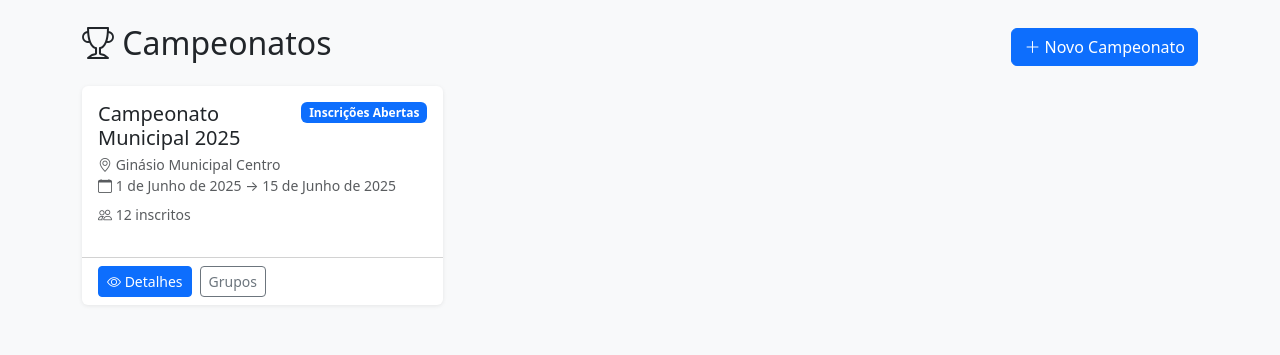
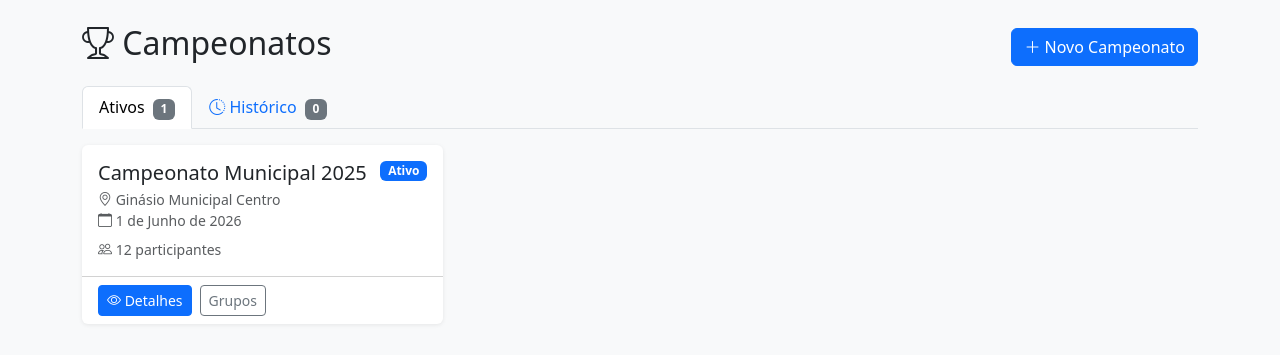
Before and after one commit to marcoantonio567/organizador-campeonatos-tt, a Django app: page /campeonatos/ in a window 1280 px wide. Shown: the part 56-411 px from the top of the page. Run offline with Django 5.2, Linux system fonts and the light colour scheme; data comes from the database, SQL or seed files in the repository; tables that the repository leaves empty hold one stand-in row (values such as "Sample post").

Commit message:
Refatora modelo de campeonato: remove campo 'data_fim' e 'status', adiciona 'finalizado' e ajusta exibição nas views e templates

```diff
--- a/championships/admin.py
+++ b/championships/admin.py
@@ -21,8 +21,8 @@ class GroupStandingInline(admin.TabularInline):
 
 @admin.register(Championship)
 class ChampionshipAdmin(admin.ModelAdmin):
-    list_display = ['name', 'status', 'data_inicio', 'data_fim', 'local']
-    list_filter = ['status']
+    list_display = ['name', 'data_inicio', 'local', 'finalizado']
+    list_filter = ['finalizado']
     search_fields = ['name']
     inlines = [EnrollmentInline]
 
--- a/championships/forms.py
+++ b/championships/forms.py
@@ -6,13 +6,11 @@ from players.models import Player
 class ChampionshipForm(forms.ModelForm):
     class Meta:
         model = Championship
-        fields = ['name', 'data_inicio', 'data_fim', 'local', 'status']
+        fields = ['name', 'data_inicio', 'local']
         widgets = {
             'name': forms.TextInput(attrs={'class': 'form-control'}),
             'data_inicio': forms.DateInput(attrs={'class': 'form-control', 'type': 'date'}),
-            'data_fim': forms.DateInput(attrs={'class': 'form-control', 'type': 'date'}),
             'local': forms.TextInput(attrs={'class': 'form-control'}),
-            'status': forms.Select(attrs={'class': 'form-select'}),
         }
 
 
--- a/championships/models.py
+++ b/championships/models.py
@@ -3,20 +3,20 @@ from players.models import Player
 
 
 class Championship(models.Model):
-    STATUS_CHOICES = [
-        ('rascunho', 'Rascunho'),
-        ('inscricoes', 'Inscrições Abertas'),
-        ('fase_grupos', 'Fase de Grupos'),
-        ('eliminatorias', 'Fase Eliminatória'),
-        ('finalizado', 'Finalizado'),
-    ]
+    name = models.CharField('Nome', max_length=200)
+    data_inicio = models.DateField('Data')
+    local = models.CharField('Local', max_length=200)
+    finalizado = models.BooleanField('Finalizado', default=False)
+    created_at = models.DateTimeField(auto_now_add=True)
 
-    name = models.CharField('Nome', max_length=200)
-    data_inicio = models.DateField('Data de Início')
-    data_fim = models.DateField('Data de Fim')
-    local = models.CharField('Local', max_length=200)
-    status = models.CharField('Status', max_length=20, choices=STATUS_CHOICES, default='rascunho')
-    created_at = models.DateTimeField(auto_now_add=True)
+    @property
+    def is_finished(self):
+        from datetime import date
+        return self.finalizado or self.data_inicio < date.today()
+
+    @property
+    def has_bracket(self):
+        return self.matches.exclude(phase='grupo').exists()
 
     class Meta:
         verbose_name = 'Campeonato'
--- a/championships/services.py
+++ b/championships/services.py
@@ -269,3 +269,7 @@ def advance_winner(match: Match) -> None:
     _advance_winner(match)
     if match.group_id:
         calculate_standings(match.group)
+    # Auto-finalize championship when the final match has a winner
+    if match.phase == 'final' and match.winner_id:
+        match.championship.finalizado = True
+        match.championship.save(update_fields=['finalizado'])
--- a/championships/urls.py
+++ b/championships/urls.py
@@ -8,6 +8,7 @@ urlpatterns = [
     path('novo/', views.ChampionshipCreateView.as_view(), name='create'),
     path('<int:pk>/', views.ChampionshipDetailView.as_view(), name='detail'),
     path('<int:pk>/editar/', views.ChampionshipUpdateView.as_view(), name='update'),
+    path('<int:pk>/excluir/', views.ChampionshipDeleteView.as_view(), name='delete'),
     path('<int:pk>/inscrever/', views.EnrollPlayerView.as_view(), name='enroll'),
     path('<int:pk>/remover-inscricao/<int:enrollment_pk>/', views.RemoveEnrollmentView.as_view(), name='remove_enrollment'),
     path('<int:pk>/gerar-grupos/', views.GenerateGroupsView.as_view(), name='generate_groups'),
--- a/championships/views.py
+++ b/championships/views.py
@@ -1,7 +1,7 @@
 from django.contrib import messages
 from django.shortcuts import get_object_or_404, redirect
 from django.urls import reverse_lazy, reverse
-from django.views.generic import ListView, CreateView, UpdateView, DetailView, FormView, View
+from django.views.generic import ListView, CreateView, UpdateView, DetailView, DeleteView, FormView, View
 
 from .forms import ChampionshipForm, EnrollPlayerForm, GenerateGroupsForm
 from .models import Championship, Enrollment, Group
@@ -17,6 +17,15 @@ class ChampionshipListView(ListView):
     model = Championship
     template_name = 'championships/list.html'
     context_object_name = 'championships'
+
+    def get_context_data(self, **kwargs):
+        from datetime import date
+        ctx = super().get_context_data(**kwargs)
+        today = date.today()
+        ctx['ativos']    = Championship.objects.filter(data_inicio__gte=today).order_by('-data_inicio')
+        ctx['historico'] = Championship.objects.filter(data_inicio__lt=today).order_by('-data_inicio')
+        ctx['today'] = today
+        return ctx
 
 
 class ChampionshipCreateView(CreateView):
@@ -56,7 +65,15 @@ class ChampionshipDetailView(DetailView):
         ctx['enrollments'] = championship.enrollments.select_related('player').order_by('seed')
         ctx['enroll_form'] = EnrollPlayerForm(championship)
         ctx['generate_groups_form'] = GenerateGroupsForm()
+        ctx['has_bracket'] = championship.matches.exclude(phase='grupo').exists()
         return ctx
+
+
+class ChampionshipDeleteView(DeleteView):
+    model = Championship
+    template_name = 'championships/confirm_delete.html'
+    success_url = reverse_lazy('championships:list')
+    context_object_name = 'championship'
 
 
 class EnrollPlayerView(View):
@@ -91,8 +108,6 @@ class GenerateGroupsView(View):
                 groups = generate_groups(championship, num_groups)
                 for group in groups:
                     generate_round_robin(group)
-                championship.status = 'fase_grupos'
-                championship.save(update_fields=['status'])
                 messages.success(request, f'{len(groups)} grupos gerados com sucesso.')
             except ValueError as e:
                 messages.error(request, str(e))
@@ -118,8 +133,6 @@ class GenerateEliminationView(View):
         championship = get_object_or_404(Championship, pk=pk)
         try:
             generate_elimination_bracket(championship)
-            championship.status = 'eliminatorias'
-            championship.save(update_fields=['status'])
             messages.success(request, 'Chave eliminatória gerada com sucesso.')
         except ValueError as e:
             messages.error(request, str(e))
--- a/fixtures/initial_data.json
+++ b/fixtures/initial_data.json
@@ -14,10 +14,9 @@
 
   {"model": "championships.championship", "pk": 1, "fields": {
     "name": "Campeonato Municipal 2025",
-    "data_inicio": "2025-06-01",
-    "data_fim": "2025-06-15",
+    "data_inicio": "2026-06-01",
     "local": "Ginásio Municipal Centro",
-    "status": "inscricoes",
+    "finalizado": false,
     "created_at": "2025-01-01T00:00:00Z"
   }},
 
--- /dev/null
+++ b/templates/championships/_card.html
@@ -0,0 +1,36 @@
+<div class="col-md-4">
+  <div class="card h-100 {% if historico %}border-secondary opacity-75{% endif %}">
+    <div class="card-body">
+      <div class="d-flex justify-content-between align-items-start">
+        <h5 class="card-title mb-1">{{ ch.name }}</h5>
+        {% if ch.is_finished %}
+          <span class="badge bg-success">Finalizado</span>
+        {% else %}
+          <span class="badge bg-primary">Ativo</span>
+        {% endif %}
+      </div>
+      <p class="text-muted small mb-2">
+        <i class="bi bi-geo-alt"></i> {{ ch.local }}<br>
+        <i class="bi bi-calendar"></i> {{ ch.data_inicio }}
+      </p>
+      <p class="text-muted small mb-0">
+        <i class="bi bi-people"></i> {{ ch.enrollments.count }} participantes
+      </p>
+    </div>
+    <div class="card-footer bg-transparent d-flex gap-2">
+      <a href="{% url 'championships:detail' ch.pk %}" class="btn btn-sm btn-primary">
+        <i class="bi bi-eye"></i> Detalhes
+      </a>
+      {% if ch.groups.exists %}
+      <a href="{% url 'championships:groups' ch.pk %}" class="btn btn-sm btn-outline-secondary">
+        Grupos
+      </a>
+      {% endif %}
+      {% if ch.has_bracket %}
+      <a href="{% url 'championships:bracket' ch.pk %}" class="btn btn-sm btn-outline-danger">
+        Chave
+      </a>
+      {% endif %}
+    </div>
+  </div>
+</div>
--- a/templates/championships/groups.html
+++ b/templates/championships/groups.html
@@ -8,7 +8,7 @@
     <a href="{% url 'championships:detail' championship.pk %}" class="btn btn-outline-secondary btn-sm">
       <i class="bi bi-arrow-left"></i> Voltar
     </a>
-    {% if championship.status == 'fase_grupos' %}
+    {% if not championship.is_finished %}
     <form method="post" action="{% url 'championships:generate_elimination' championship.pk %}">
       {% csrf_token %}
       <button class="btn btn-danger btn-sm">
--- a/templates/championships/list.html
+++ b/templates/championships/list.html
@@ -9,44 +9,46 @@
   </a>
 </div>
 
-<div class="row g-3">
-  {% for ch in championships %}
-  <div class="col-md-4">
-    <div class="card h-100">
-      <div class="card-body">
-        <div class="d-flex justify-content-between align-items-start">
-          <h5 class="card-title mb-1">{{ ch.name }}</h5>
-          <span class="badge badge-status-{{ ch.status }}">{{ ch.get_status_display }}</span>
-        </div>
-        <p class="text-muted small mb-2">
-          <i class="bi bi-geo-alt"></i> {{ ch.local }}<br>
-          <i class="bi bi-calendar"></i> {{ ch.data_inicio }} → {{ ch.data_fim }}
-        </p>
-        <p class="text-muted small">
-          <i class="bi bi-people"></i> {{ ch.enrollments.count }} inscritos
-        </p>
+<ul class="nav nav-tabs mb-0" role="tablist">
+  <li class="nav-item">
+    <button class="nav-link active" data-bs-toggle="tab" data-bs-target="#tab-ativos" type="button">
+      Ativos
+      <span class="badge bg-secondary ms-1">{{ ativos.count }}</span>
+    </button>
+  </li>
+  <li class="nav-item">
+    <button class="nav-link" data-bs-toggle="tab" data-bs-target="#tab-historico" type="button">
+      <i class="bi bi-clock-history"></i> Histórico
+      <span class="badge bg-secondary ms-1">{{ historico.count }}</span>
+    </button>
+  </li>
+</ul>
+
+<div class="tab-content">
+  <!-- Ativos -->
+  <div class="tab-pane fade show active" id="tab-ativos">
+    <div class="row g-3 pt-3">
+      {% for ch in ativos %}
+        {% include 'championships/_card.html' %}
+      {% empty %}
+      <div class="col">
+        <div class="alert alert-info mb-0">Nenhum campeonato ativo no momento.</div>
       </div>
-      <div class="card-footer bg-transparent d-flex gap-2">
-        <a href="{% url 'championships:detail' ch.pk %}" class="btn btn-sm btn-primary">
-          <i class="bi bi-eye"></i> Detalhes
-        </a>
-        {% if ch.groups.exists %}
-        <a href="{% url 'championships:groups' ch.pk %}" class="btn btn-sm btn-outline-secondary">
-          Grupos
-        </a>
-        {% endif %}
-        {% if ch.status == 'eliminatorias' or ch.status == 'finalizado' %}
-        <a href="{% url 'championships:bracket' ch.pk %}" class="btn btn-sm btn-outline-danger">
-          Chave
-        </a>
-        {% endif %}
-      </div>
+      {% endfor %}
     </div>
   </div>
-  {% empty %}
-  <div class="col">
-    <div class="alert alert-info">Nenhum campeonato cadastrado ainda.</div>
+
+  <!-- Histórico -->
+  <div class="tab-pane fade" id="tab-historico">
+    <div class="row g-3 pt-3">
+      {% for ch in historico %}
+        {% include 'championships/_card.html' with historico=True %}
+      {% empty %}
+      <div class="col">
+        <div class="alert alert-secondary mb-0">Nenhum campeonato no histórico ainda.</div>
+      </div>
+      {% endfor %}
+    </div>
   </div>
-  {% endfor %}
 </div>
 {% endblock %}
```
Also changed, not shown: templates/championships/confirm_delete.html (added, +21 -0 lines), templates/championships/detail.html (+14 -9 lines), championships/migrations/0002_remove_championship_data_fim_and_more.py (added), championships/migrations/0003_remove_championship_status_championship_finalizado.py (added).
